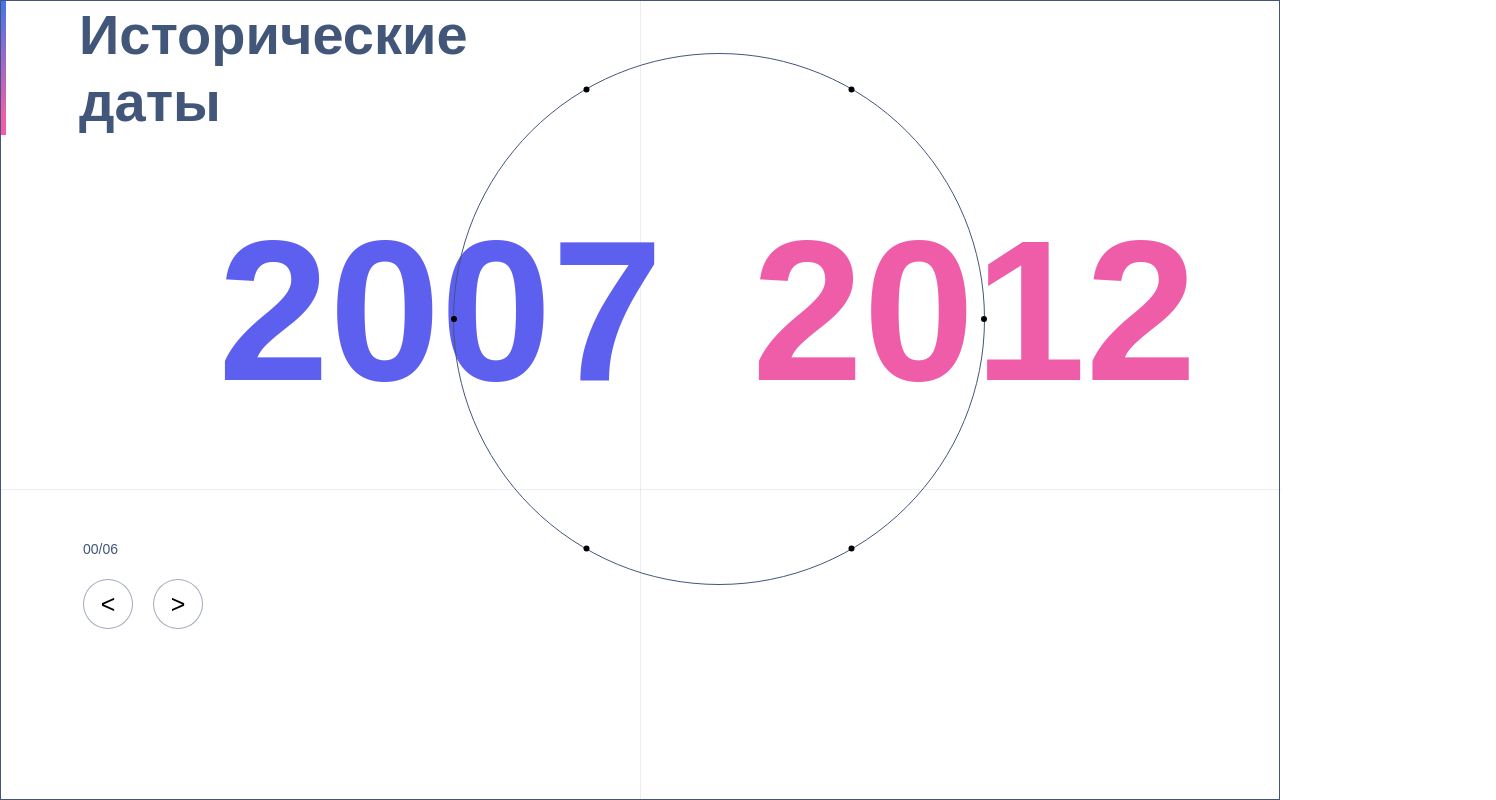
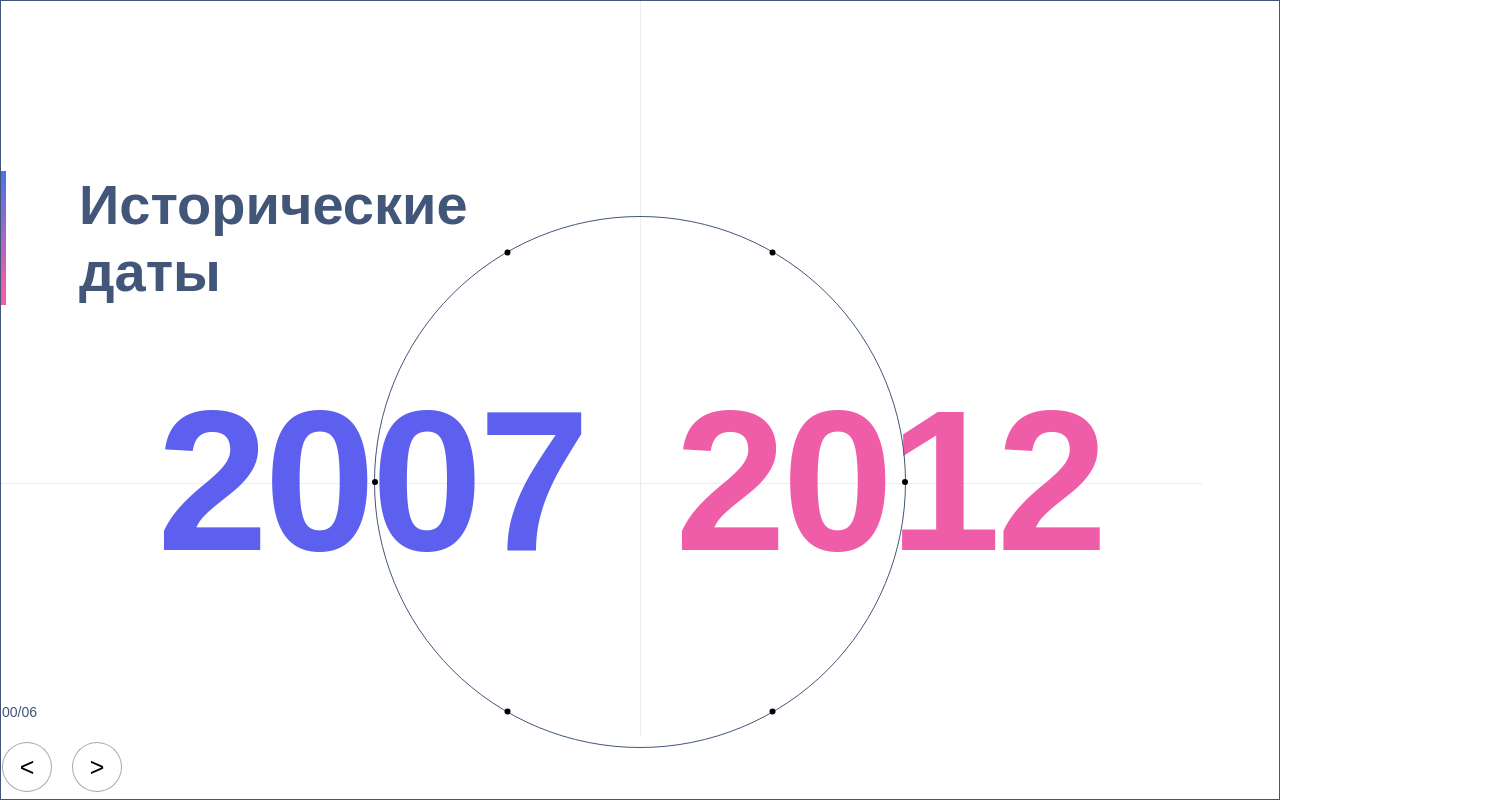
Before and after one commit to Miroslav988/tt-only, a React (Create React App) app: page / in a window 1280 px wide. Shown: the whole page, 1496 px wide, since content can reach past the window. Built offline with nearby package versions, Linux system fonts and the light colour scheme.

Commit message:
+немного адаптивности, чтобы было легче делать мобилку завтра

```diff
--- a/src/components/MainComponent/MainComponent.scss
+++ b/src/components/MainComponent/MainComponent.scss
@@ -1,23 +1,3 @@
-.scale {
-  position: relative;
-  margin-top: 170px; /* Начальное значение */
-}
-
-@media (max-height: 1000px) {
-  .scale {
-    margin-top: 127px; /* Уменьшение для высоты до 900px */
-  }
-}
-@media (max-height: 900px) {
-  .scale {
-    margin-top: 80px; /* Уменьшение для высоты до 900px */
-  }
-}
-@media (max-height: 800px) {
-  .scale {
-    margin-top: 0px; /* Уменьшение для высоты до 800px */
-  }
-}
 .mainCont {
   position: relative;
   margin: auto;
@@ -34,22 +14,38 @@
   border: 0;
   position: absolute;
   left: 50%; /* Центрирование по горизонтали */
-  top: -10px;
+  top: -50%;
   height: 100dvh; /* Задайте высоту линии */
   width: 1px; /* Ширина вертикальной линии */
   opacity: 0.1;
   background-color: #42567a; /* Цвет линии */
+  max-height: 1440px;
+}
+.circleNumbCont {
+  position: relative;
+  margin: auto;
+  margin-top: 215px;
+  margin-bottom: 56px;
+  width: fit-content;
+  display: flex;
+  flex-direction: column;
 }
 .par {
   z-index: -1;
   border: 0;
   position: absolute;
-  top: 480px; /* Расстояние от верхнего края */
+  top: 45%;
+  left: -85%;
+  width: 100vw;
+  max-width: 1440px;
+  height: 1px;
+  opacity: 0.1;
+  background-color: #42567a;
+}
+.pageTitleCont {
+  top: 170px;
   left: 0;
-  width: 100vw; /* Ширина горизонтальной линии */
-  height: 1px; /* Высота горизонтальной линии */
-  opacity: 0.1;
-  background-color: #42567a; /* Цвет линии */
+  position: absolute;
 }
 .pageTitle {
   position: relative;
--- a/src/components/MainComponent/MainComponent.tsx
+++ b/src/components/MainComponent/MainComponent.tsx
@@ -55,17 +55,19 @@ const MainComponent = () => {
   };
   return (
     <div className="mainCont">
-      <hr className="perp" />
-      <hr className="par" />
-      <div className="scale">
+      <div className="pageTitleCont">
         <h1 className="pageTitle">Исторические даты</h1>
+      </div>
+      <div className="circleNumbCont">
+        <hr className="perp" />
+        <hr className="par" />
         <MyCircle
           buttonList={btns}
           onActiveNameChange={handleActiveNameChange}
         />
         <NumbCont startNumb={startDate} endNumb={endDate} />
-        <NewsSection newsArr={newsArr} startDate={startDate} />
       </div>
+      <NewsSection newsArr={newsArr} startDate={startDate} />
     </div>
   );
 };
--- a/src/components/NewsSection.tsx/NewsSection.scss
+++ b/src/components/NewsSection.tsx/NewsSection.scss
@@ -1,11 +1,13 @@
 .newsSection {
   opacity: 0;
-  margin-top: 281px;
   margin-left: 80px;
   margin-right: 80px;
   height: fit-content;
   position: relative;
   cursor: grabbing;
+}
+.swiper-pagination {
+  display: none;
 }
 .newsSlider {
   display: flex;
--- a/src/components/NewsSection.tsx/NewsSection.tsx
+++ b/src/components/NewsSection.tsx/NewsSection.tsx
@@ -1,6 +1,6 @@
 import React, { FC, useEffect, useState } from "react";
 import { Swiper, SwiperSlide } from "swiper/react";
-import { Navigation } from "swiper/modules";
+import { Navigation, Pagination } from "swiper/modules";
 import "swiper/css";
 import "swiper/swiper-bundle.css";
 import "./NewsSection.scss";
@@ -29,8 +29,9 @@ const NewsSection: FC<NewsSectionProps> = ({ newsArr, startDate }) => {
     <div className={`newsSection ${animationClass}`}>
       <Swiper
         key={startDate}
-        modules={[Navigation]}
+        modules={[Navigation, Pagination]}
         spaceBetween={80}
+        pagination
         navigation={{
           nextEl: ".button-next",
           prevEl: ".button-prev",
--- a/src/components/UI/MyCircle.scss
+++ b/src/components/UI/MyCircle.scss
@@ -11,12 +11,6 @@
   transform-origin: center;
   transition: transform 1s;
   z-index: 1;
-}
-.cirlceCont {
-  display: flex;
-  position: absolute;
-  top: 52px;
-  left: 452px;
 }
 .item {
   position: absolute;
@@ -49,8 +43,8 @@
   opacity: 0;
   color: #42567a;
   margin: 0;
-  top: 0%;
-  left: 85%;
+  top: 15px;
+  left: 430px;
   font-size: 20px;
   position: absolute;
   font-weight: 700;
--- a/src/components/UI/MyCircle.tsx
+++ b/src/components/UI/MyCircle.tsx
@@ -37,7 +37,7 @@ const MyCircle: FC<MyCircleProps> = ({ buttonList, onActiveNameChange }) => {
   };
 
   return (
-    <div className="cirlceCont">
+    <>
       <p className={`btnText ${activeName ? "activeName" : ""}`}>{btnName}</p>
       <div className="circle" style={{ transform: `rotate(${rotation}deg)` }}>
         {buttonList.map((button, index: number) => {
@@ -67,7 +67,7 @@ const MyCircle: FC<MyCircleProps> = ({ buttonList, onActiveNameChange }) => {
         moveForward={moveForward}
         moveBackward={moveBackward}
       />
-    </div>
+    </>
   );
 };
 
--- a/src/components/UI/NavBtns/NavBtns.scss
+++ b/src/components/UI/NavBtns/NavBtns.scss
@@ -1,7 +1,6 @@
 .navBtnsCont {
-  position: absolute;
-  bottom: -44px;
-  left: -370px;
+  margin-left: -372px;
+  margin-top: -44px;
   width: 120px;
   height: 88px;
   display: flex;
--- a/src/components/UI/Numbers/NumbCont.scss
+++ b/src/components/UI/Numbers/NumbCont.scss
@@ -1,18 +1,21 @@
 .numbCont {
+  position: absolute;
   display: flex;
   gap: 89px;
   width: 100%;
   height: 160px;
-  margin-top: 96px;
+  top: 185px;
+  left: -217px;
   font-size: 200px;
   font-weight: 700;
   align-items: center;
-  margin-left: 217px;
   pointer-events: none;
 }
 .leftNumb {
+  letter-spacing: -0.02em;
   color: #5d5fef;
 }
 .rightNumb {
+  letter-spacing: -0.02em;
   color: #ef5da8;
 }
```
